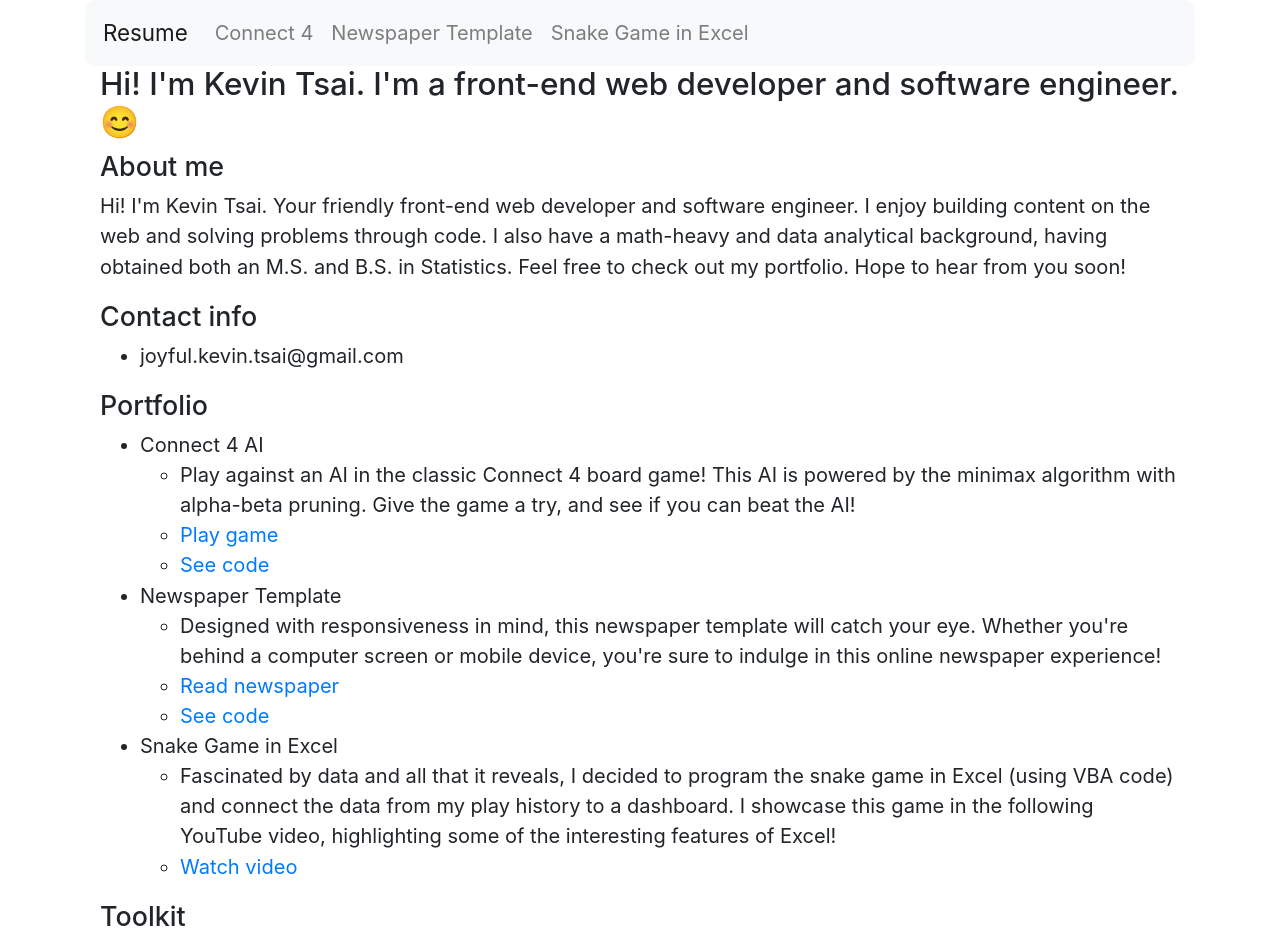
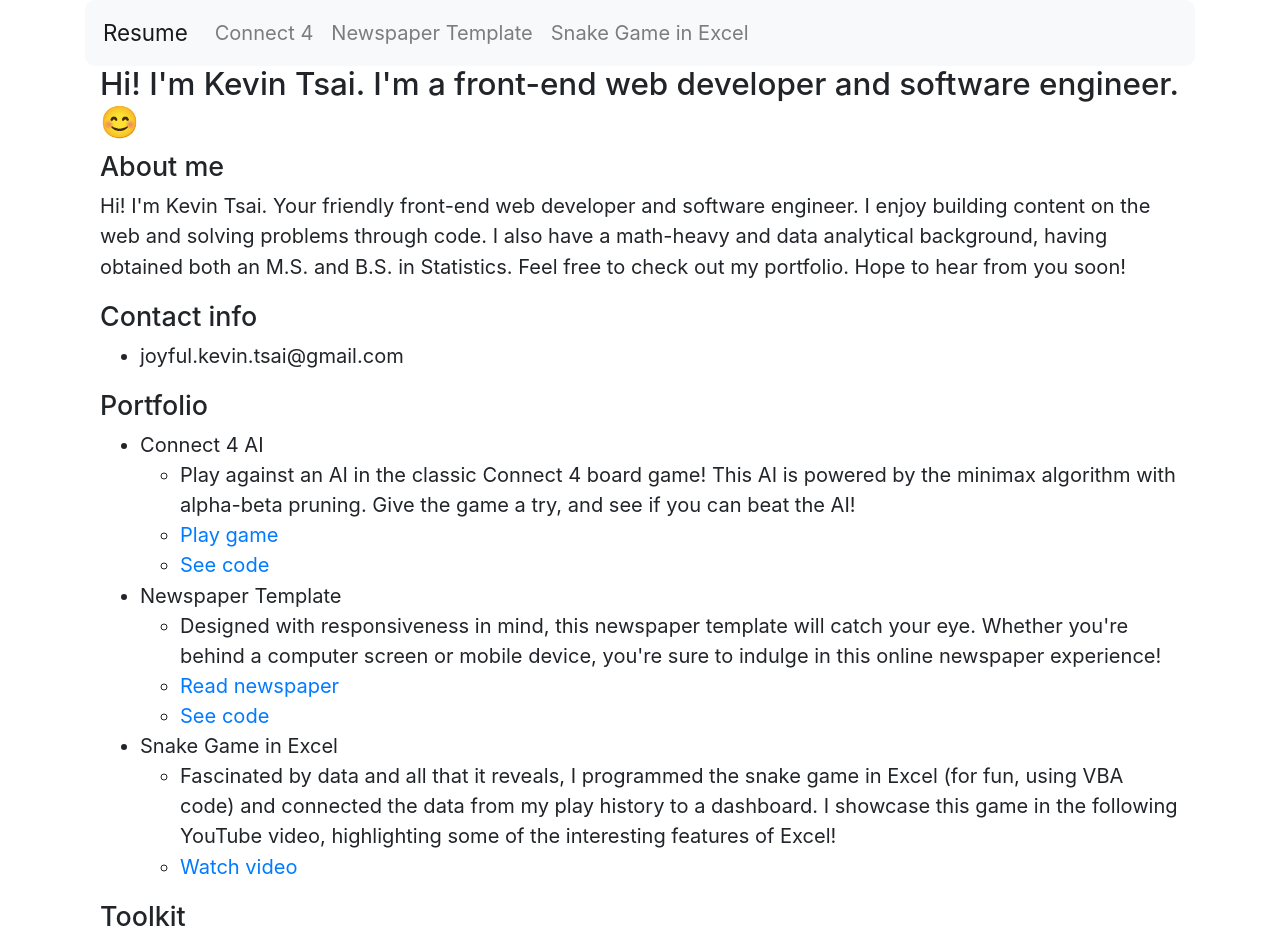
Before and after one commit to kevin-tsai-93/resume-website, a Next.js app: page / in a window 1280 px wide. Shown: the top 946 px of the page. Built offline with nearby package versions, Linux system fonts and the light colour scheme.

Commit message:
Add files via upload

```diff
--- a/components/index/Resume.js
+++ b/components/index/Resume.js
@@ -3,7 +3,7 @@ import Link from "next/link";
 const Resume = () => {
     return (
         <div className="container">
-            <h3 className="typing-animation-text">
+            <h3 className="job-title-header">
             Hi! I'm Kevin Tsai. I'm a front-end web developer and software engineer. 😊</h3>
             <section className="about-me">
                 <h4>About me</h4>
@@ -52,8 +52,8 @@ const Resume = () => {
                     <li>Snake Game in Excel
                         <ul>
                             <li>
-                                Fascinated by data and all that it reveals, I decided to program the snake game in Excel (using VBA code) and
-                                connect the data from my play history to a dashboard. I showcase this game in the following YouTube video,
+                                Fascinated by data and all that it reveals, I programmed the snake game in Excel (for fun, using VBA code) and
+                                connected the data from my play history to a dashboard. I showcase this game in the following YouTube video,
                                 highlighting some of the interesting features of Excel!
                             </li>
                             <li>
```
